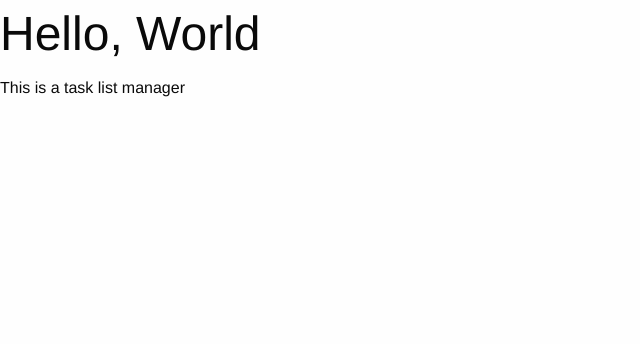
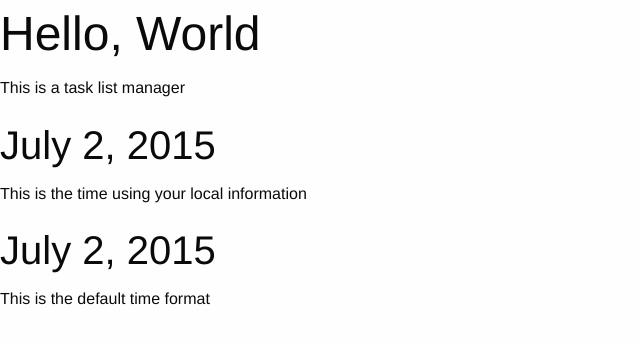
Before and after one commit to golmansax/todo-app-in-django, a Django app: page /en/ in a window 1280 px wide. Shown: the top 344 px of the page, without its empty margins (0-640 px from the left). Run offline with Django 3.2, Linux system fonts and the light colour scheme; some libraries are stand-ins or nearby versions.

Commit message:
Getting localization to work

```diff
--- a/todo_app/templates/todo_app/index.html
+++ b/todo_app/templates/todo_app/index.html
@@ -1,5 +1,6 @@
 {% extends "base.html" %}
 {% load i18n %}
+{% load l10n %}
 
 {% block head_title %}Todo App{% endblock %}
 
@@ -7,5 +8,13 @@
   <div class="row">
     <h1>{% trans 'Hello, World' %}</h1>
     <p>{% blocktrans %}This is a task list manager{% endblocktrans %}</p>
+    <div class="medium-6 columns">
+      <h2 id="local-date">{{today}}</h2>
+      <p>This is the time using your local information</p>
+    </div>
+    <div class="medium-6 columns">
+      <h2 id="non-local-date">{{today|unlocalize}}</h2>
+      <p>This is the default time format</p>
+    </div>
   </div>
 {% endblock %}
--- a/todo_app/views.py
+++ b/todo_app/views.py
@@ -1,8 +1,10 @@
 from django.shortcuts import render
+import datetime
 
 
 def home(request):
-    return render(request, 'todo_app/index.html')
+    today = datetime.date.today()
+    return render(request, 'todo_app/index.html', {'today': today})
 
 
 def home_files(request, filename):
```
Also changed, not shown: functional_tests/test_all_users.py (+13 -0 lines).
